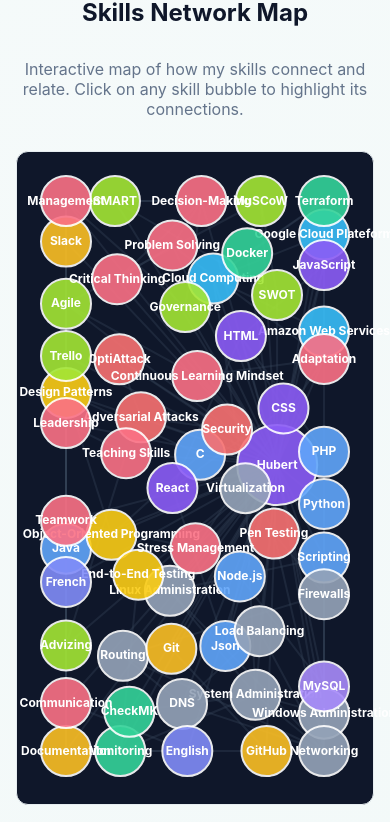
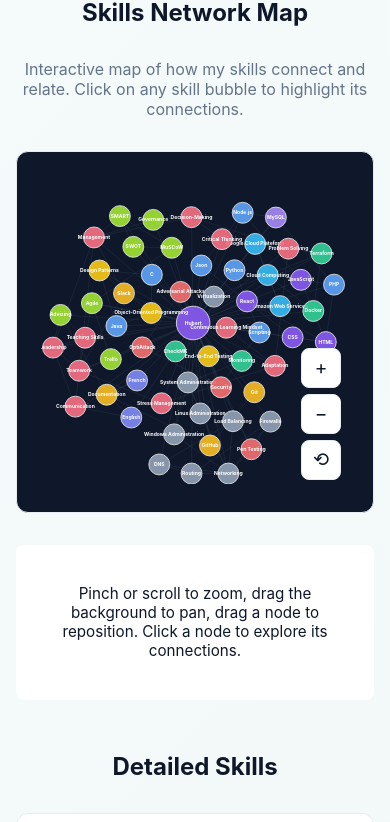
Before and after one commit to Git-Hub-ert/portfolio, a React (Create React App) app: page /#/skills in a window 390 px wide. Shown: the part 1448-2270 px from the top of the page. Built offline with nearby package versions, Linux system fonts and the light colour scheme.

Commit message:
unbloated d3 graph for phones

```diff
--- a/src/components/Navigation.jsx
+++ b/src/components/Navigation.jsx
@@ -1,11 +1,10 @@
 // Navigation.jsx
 import React, { useState, useEffect } from 'react';
 import { Shield, Menu, X } from 'lucide-react';
-import { Link, useNavigate } from 'react-router-dom';
+import { Link } from 'react-router-dom';
 import ThemeSwitcher from './ThemeSwitcher';
 
 export default function Navigation() {
-  const navigate = useNavigate();
   const [isScrolled, setIsScrolled] = useState(false);
   const [isMobileMenuOpen, setIsMobileMenuOpen] = useState(false);
 
@@ -89,6 +88,10 @@
               {link.name}
             </Link>
           ))}
+          <div className="mobile-theme-switcher-row">
+            <span className="mobile-theme-switcher-label">Theme</span>
+            <ThemeSwitcher />
+          </div>
         </div>
       )}
     </nav>
--- a/src/components/NetworkPage.jsx
+++ b/src/components/NetworkPage.jsx
@@ -41,6 +41,7 @@
   const [selectedItem, setSelectedItem]         = useState(null);
   const [selectedCategory, setSelectedCategory] = useState(null);
   const svgRef = useRef();
+  const zoomRef = useRef(null); // holds the d3-zoom behavior so the +/-/reset buttons can drive it
 
   const categoryGroups = {};
   data.forEach(item => {
@@ -57,8 +58,28 @@
   // ── D3 setup (runs once) ──────────────────────────────────────────────────
   useEffect(() => {
     if (!svgRef.current) return;
-    const width  = svgRef.current.clientWidth;
-    const height = 600;
+
+    // Apply the class (which sets width:100%) BEFORE measuring clientWidth —
+    // otherwise we measure the element while it's still unstyled/un-sized.
+    const svg = d3.select(svgRef.current);
+    svg.attr("class", "network-svg");
+    svg.selectAll('*').remove();
+
+    const containerWidth = svgRef.current.clientWidth;
+
+    // The simulation's canvas is the "room" nodes are allowed to spread out
+    // in. It must NOT just be the screen's pixel size — on a phone that's
+    // only ~390px wide, so a couple dozen nodes would be forced to overlap
+    // no matter how far you zoom out (zooming only changes how big that
+    // cramped room *looks*, not how much room there actually is).
+    // Instead we size the canvas from the node count itself, so there's
+    // always enough physical space for the nodes to settle without
+    // colliding, and let pan/zoom be how you navigate that space.
+    const nodeCount = data.length + 1; // +1 for the center "Hubert" node
+    const areaPerNode = 9000; // px² per node — tuned for radius ~25-40 circles plus label breathing room
+    const canvasSide = Math.sqrt(nodeCount * areaPerNode);
+    const width  = Math.max(containerWidth, canvasSide);
+    const height = Math.max(600, canvasSide);
 
     const nodes = [
       { id: 'Hubert', label: 'Hubert', type: 'center', category: 'center' },
@@ -90,19 +111,51 @@
       .force('center',    d3.forceCenter(width / 2, height / 2))
       .force('collision', d3.forceCollide().radius(40));
 
-    const svg = d3.select(svgRef.current);
-    svg.attr("class", "network-svg");
-    svg.selectAll('*').remove();
-
     const nodeRadius = d => (d.type === 'center' ? 40 : 25);
 
-    const g = svg
+
+    svg
       .attr('width', width)
       .attr('height', height)
       .attr('viewBox', `0 0 ${width} ${height}`)
       .attr('role', 'img')
       .attr('aria-label', `Network diagram showing how ${heroTitle.toLowerCase()} connect and relate`)
-      .append('g');
+      .style('touch-action', 'none') // let d3-zoom own touch gestures instead of the page scroller
+      // Unlike <img>, an <svg>'s height attribute doesn't auto-scale to keep
+      // the aspect ratio once CSS width is overridden to 100% — it's just
+      // read as a literal fixed CSS pixel height. Setting aspect-ratio
+      // explicitly is what makes the canvas actually render as intended
+      // (e.g. square) instead of stretched/squashed to fit the container.
+      .style('aspect-ratio', `${width} / ${height}`)
+      .style('height', 'auto');
+
+    // The zoomable layer — panning/zooming just transforms this <g>, the
+    // node/link drawing code below doesn't need to know zoom exists at all.
+    const g = svg.append('g');
+
+    // Pinch-to-zoom on touch, scroll/trackpad-zoom on desktop, drag-to-pan
+    // on empty canvas. Node dragging (below) still works normally — d3-drag
+    // stops the event from also reaching d3-zoom, so the two don't fight.
+    const zoom = d3
+      .zoom()
+      .scaleExtent([0.5, 6])
+      .on('zoom', (event) => {
+        g.attr('transform', event.transform);
+      });
+
+    svg.call(zoom);
+    zoomRef.current = zoom;
+
+    // iOS Safari fires its own proprietary gesture* events for two-finger
+    // pinches and can hijack them into zooming the whole page even when
+    // touch-action:none is set on the target. Blocking the native gesture
+    // here forces the pinch through as regular multi-touch events instead,
+    // which is what d3-zoom listens for.
+    const svgNode = svgRef.current;
+    const preventNativeGesture = (event) => event.preventDefault();
+    svgNode.addEventListener('gesturestart', preventNativeGesture);
+    svgNode.addEventListener('gesturechange', preventNativeGesture);
+    svgNode.addEventListener('gestureend', preventNativeGesture);
 
     const link = g
       .selectAll('line')
@@ -191,7 +244,12 @@
       node.attr('transform', d => `translate(${d.x},${d.y})`);
     });
 
-    return () => simulation.stop();
+    return () => {
+      simulation.stop();
+      svgNode.removeEventListener('gesturestart', preventNativeGesture);
+      svgNode.removeEventListener('gesturechange', preventNativeGesture);
+      svgNode.removeEventListener('gestureend', preventNativeGesture);
+    };
   // eslint-disable-next-line react-hooks/exhaustive-deps
   }, []); // intentionally runs once — data and categories are stable module references
 
@@ -236,6 +294,21 @@
   const handleClearFilters = () => {
     setSelectedItem(null);
     setSelectedCategory(null);
+  };
+
+  const handleZoomIn = () => {
+    if (!svgRef.current || !zoomRef.current) return;
+    d3.select(svgRef.current).transition().duration(200).call(zoomRef.current.scaleBy, 1.4);
+  };
+
+  const handleZoomOut = () => {
+    if (!svgRef.current || !zoomRef.current) return;
+    d3.select(svgRef.current).transition().duration(200).call(zoomRef.current.scaleBy, 1 / 1.4);
+  };
+
+  const handleResetZoom = () => {
+    if (!svgRef.current || !zoomRef.current) return;
+    d3.select(svgRef.current).transition().duration(300).call(zoomRef.current.transform, d3.zoomIdentity);
   };
 
   return (
@@ -301,9 +374,37 @@
         <p className="network-description">{networkDescription}</p>
         <div className="network-container">
           <svg ref={svgRef} />
+          <div className="network-zoom-controls">
+            <button
+              type="button"
+              className="zoom-btn"
+              onClick={handleZoomIn}
+              aria-label="Zoom in"
+            >
+              +
+            </button>
+            <button
+              type="button"
+              className="zoom-btn"
+              onClick={handleZoomOut}
+              aria-label="Zoom out"
+            >
+              −
+            </button>
+            <button
+              type="button"
+              className="zoom-btn"
+              onClick={handleResetZoom}
+              aria-label="Reset zoom"
+            >
+              ⟲
+            </button>
+          </div>
         </div>
         <div className="network-legend">
-          <p className="legend-title">Click on any node to explore its connections. Drag to reposition.</p>
+          <p className="legend-title">
+            Pinch or scroll to zoom, drag the background to pan, drag a node to reposition. Click a node to explore its connections.
+          </p>
           {selectedItem && renderSelectedLegend(selectedItem)}
         </div>
       </section>
--- a/src/styles/Global.css
+++ b/src/styles/Global.css
@@ -161,6 +161,19 @@
   background: var(--color-accent-tint-10);
   padding-left: 24px;
   color: var(--color-accent);
+}
+
+.mobile-theme-switcher-row {
+  display: flex;
+  align-items: center;
+  justify-content: space-between;
+  padding: var(--spacing-md);
+}
+
+.mobile-theme-switcher-label {
+  color: var(--color-text-secondary);
+  font-size: 1.125rem;
+  font-weight: 500;
 }
 
 @media (max-width: 768px) {
@@ -442,7 +455,9 @@
 
 .network-svg {
   width: 100%;
-  overflow: visible;
+  overflow: hidden;
+  touch-action: none; /* let d3-zoom handle pinch/pan instead of the page scroller */
+  cursor: grab;
 }
 
 .network-description {
@@ -453,12 +468,45 @@
 }
 
 .network-container {
+  position: relative;
   background: var(--color-network-bg);
   backdrop-filter: blur(10px);
   border: 1px solid var(--color-border);
   border-radius: 12px;
   padding: var(--spacing-lg);
   margin-bottom: var(--spacing-xxl);
+  overflow: hidden;
+}
+
+.network-zoom-controls {
+  position: absolute;
+  right: calc(var(--spacing-lg) + 8px);
+  bottom: calc(var(--spacing-lg) + 8px);
+  display: flex;
+  flex-direction: column;
+  gap: 6px;
+  z-index: 1;
+}
+
+.zoom-btn {
+  width: 40px;
+  height: 40px;
+  display: flex;
+  align-items: center;
+  justify-content: center;
+  font-size: 1.2rem;
+  line-height: 1;
+  color: var(--color-text-primary);
+  background: var(--color-card-surface);
+  border: 1px solid var(--color-border);
+  border-radius: 8px;
+  cursor: pointer;
+  transition: all 0.2s ease;
+}
+
+.zoom-btn:hover {
+  background: var(--color-accent-tint-15);
+  border-color: var(--color-accent);
 }
 
 .network-legend {
```
